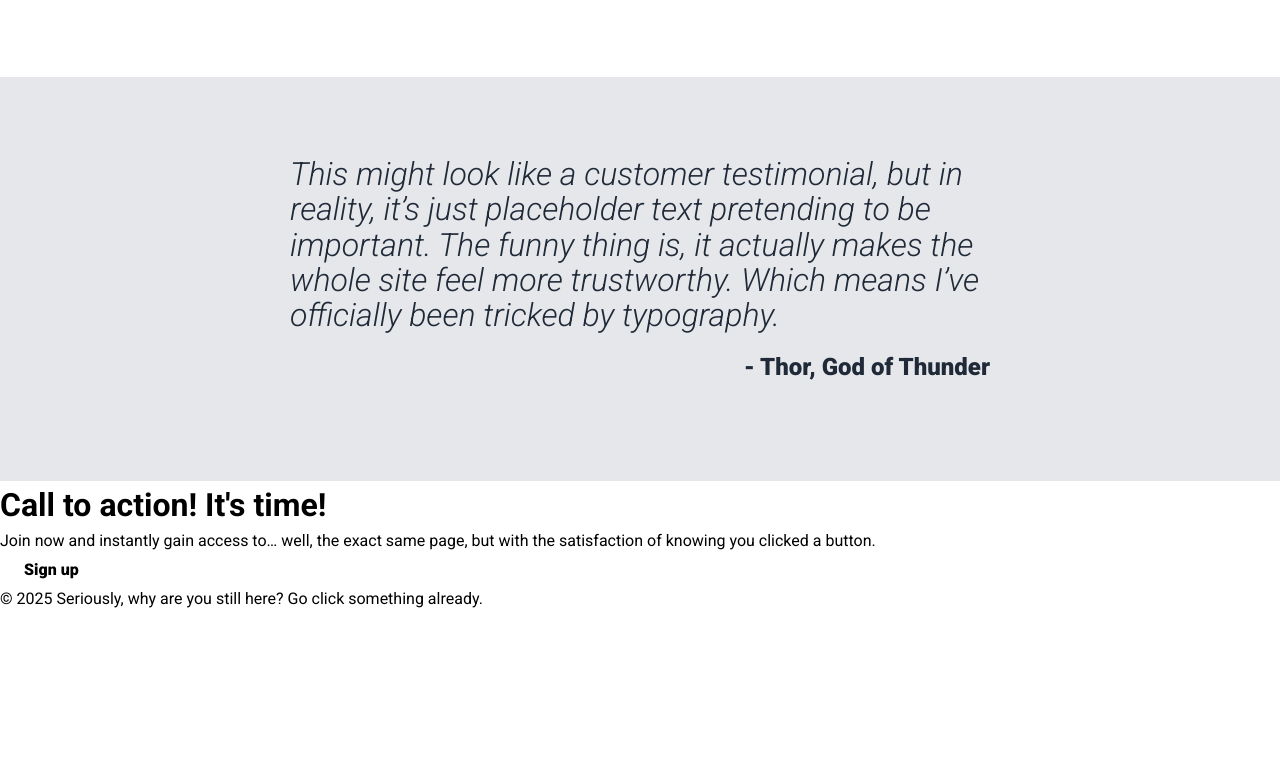
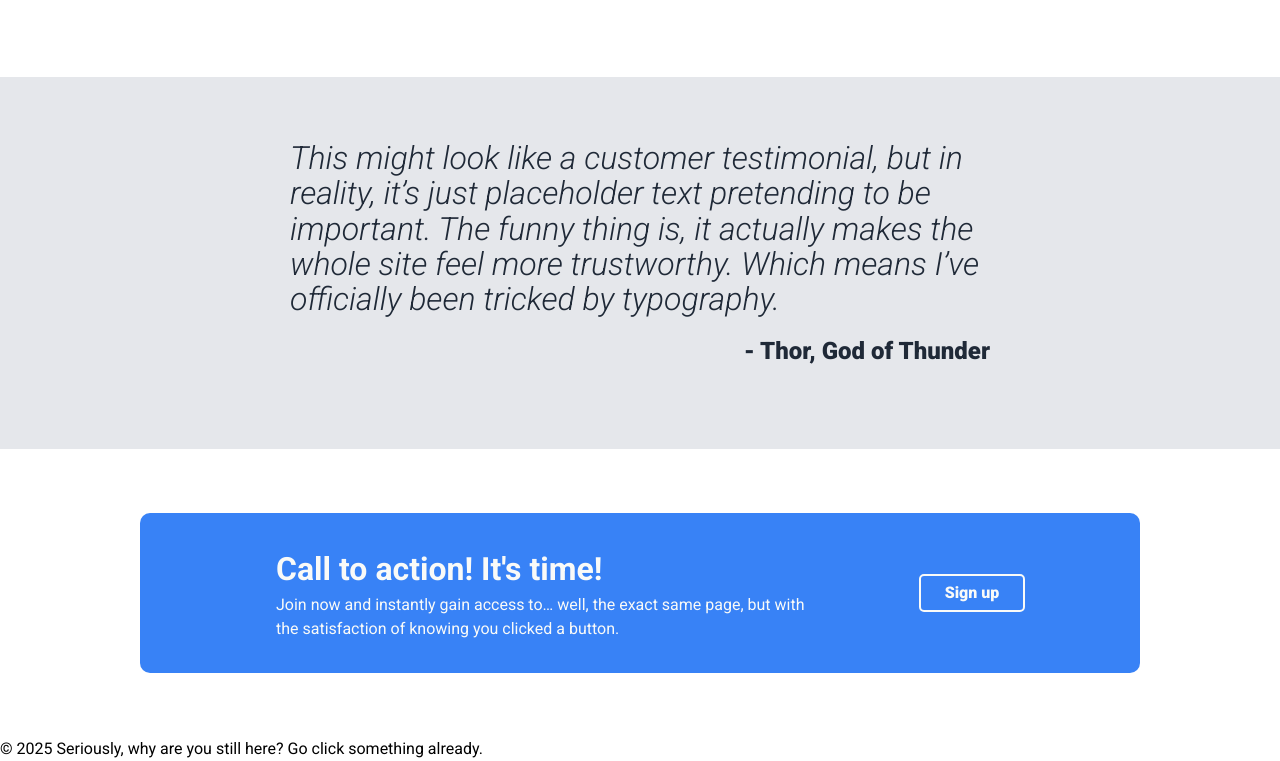
Before and after one commit to Chrono-QuasarDev/odin-landing-page, a plain HTML site: page index.html in a window 1280 px wide. Shown: the part 794-1555 px from the top of the page. Before the commit the page ends 1405 px from the top, so only its background shows below. Drawn offline with Linux system fonts and the light colour scheme.

Commit message:
Add call to action section

```diff
--- a/index.html
+++ b/index.html
@@ -64,12 +64,14 @@
       </div>
     </section>
 
-    <section class="cta">
-      <div>
-        <h3>Call to action! It's time!</h3>
-        <p>Join now and instantly gain access to… well, the exact same page, but with the satisfaction of knowing you clicked a button.</p>
+    <section>
+      <div class="container cta">
+        <div>
+          <h3>Call to action! It's time!</h3>
+          <p>Join now and instantly gain access to… well, the exact same page, but with the satisfaction of knowing you clicked a button.</p>
+        </div>
+        <div><a href="#" class="btn btn-outline">Sign up</a></div>
       </div>
-      <div><a href="#" class="btn">Sign up</a></div>
     </section>
   </main>
 
--- a/style.css
+++ b/style.css
@@ -79,6 +79,11 @@ ul {list-style: none;}
 
 .btn-fill {
   background: var(--button-color);
+}
+
+.btn-outline {
+  border: 2px solid var(--hero-text-color);
+  color: var(--hero-text-color);
 }
 
 /* -------------------- SECTIONS -------------------- */
@@ -164,7 +169,8 @@ header {
 .testimonial {
   background: var(--secondary-text-color);
   color: var(--dark-bg);
-  padding: 5rem 0;
+  padding: 4rem 0;
+  margin-bottom: 2rem;
 }
 
 .testimonial > .container  {
@@ -185,3 +191,29 @@ header {
   font-weight: var(--font-weight-bold);
   font-size: var(--font-h4);
 }
+
+
+/* ---------- CALL TO ACTION ---------- */
+.cta {
+  display: flex;
+  justify-content: center;
+  align-items: center;
+  gap: 1rem;
+  padding: 2rem;
+  background: var(--button-color);
+  color: var(--hero-text-color);
+  margin: 4rem auto 4rem auto;
+  border-radius: 10px;
+}
+
+.cta > :first-child {
+  flex: 2;
+  display: flex;
+  flex-direction: column;
+  padding-left: 6.5rem;
+}
+
+.cta > :last-child {
+  flex: 1;
+  text-align: center;
+}
```
